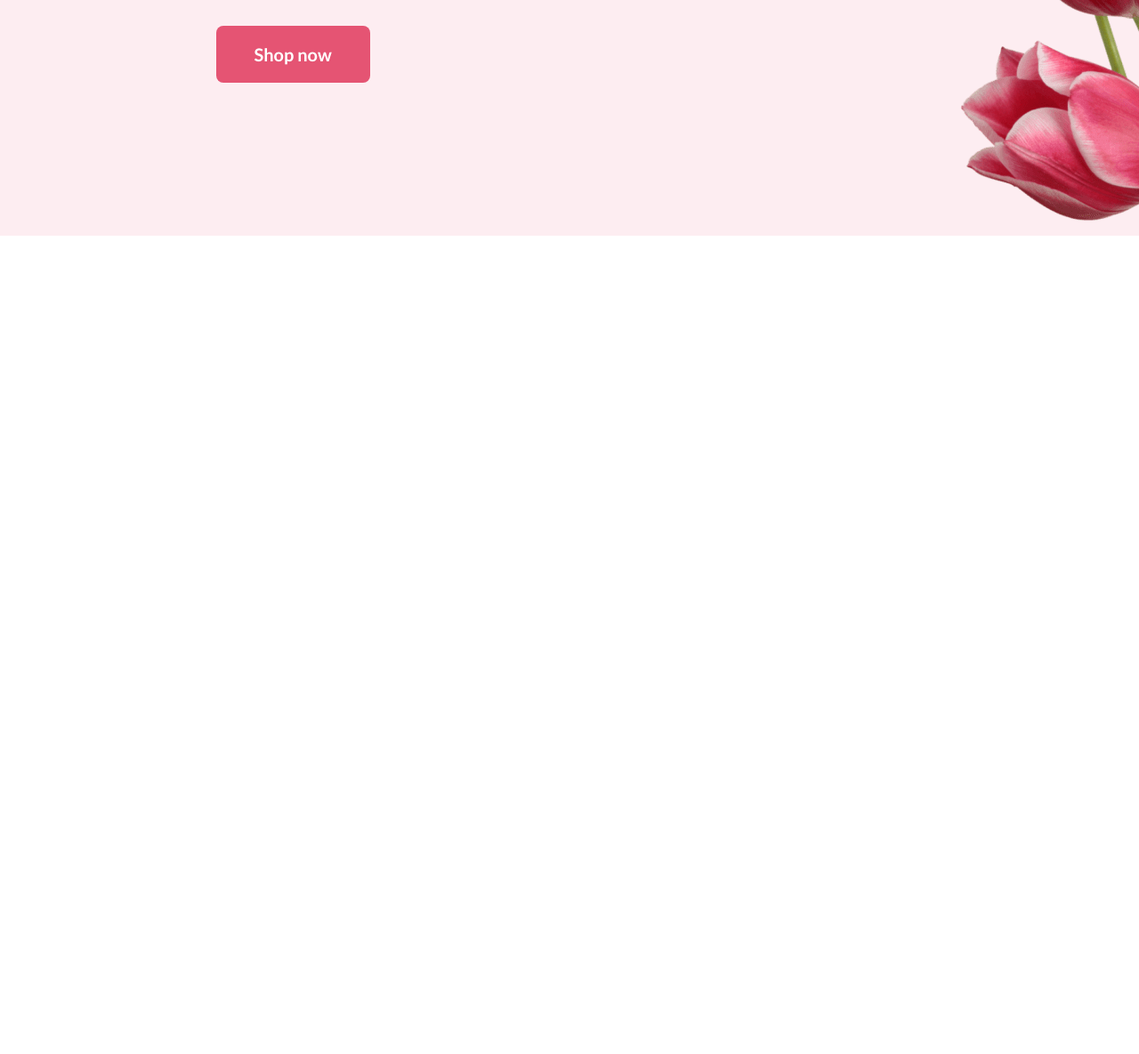
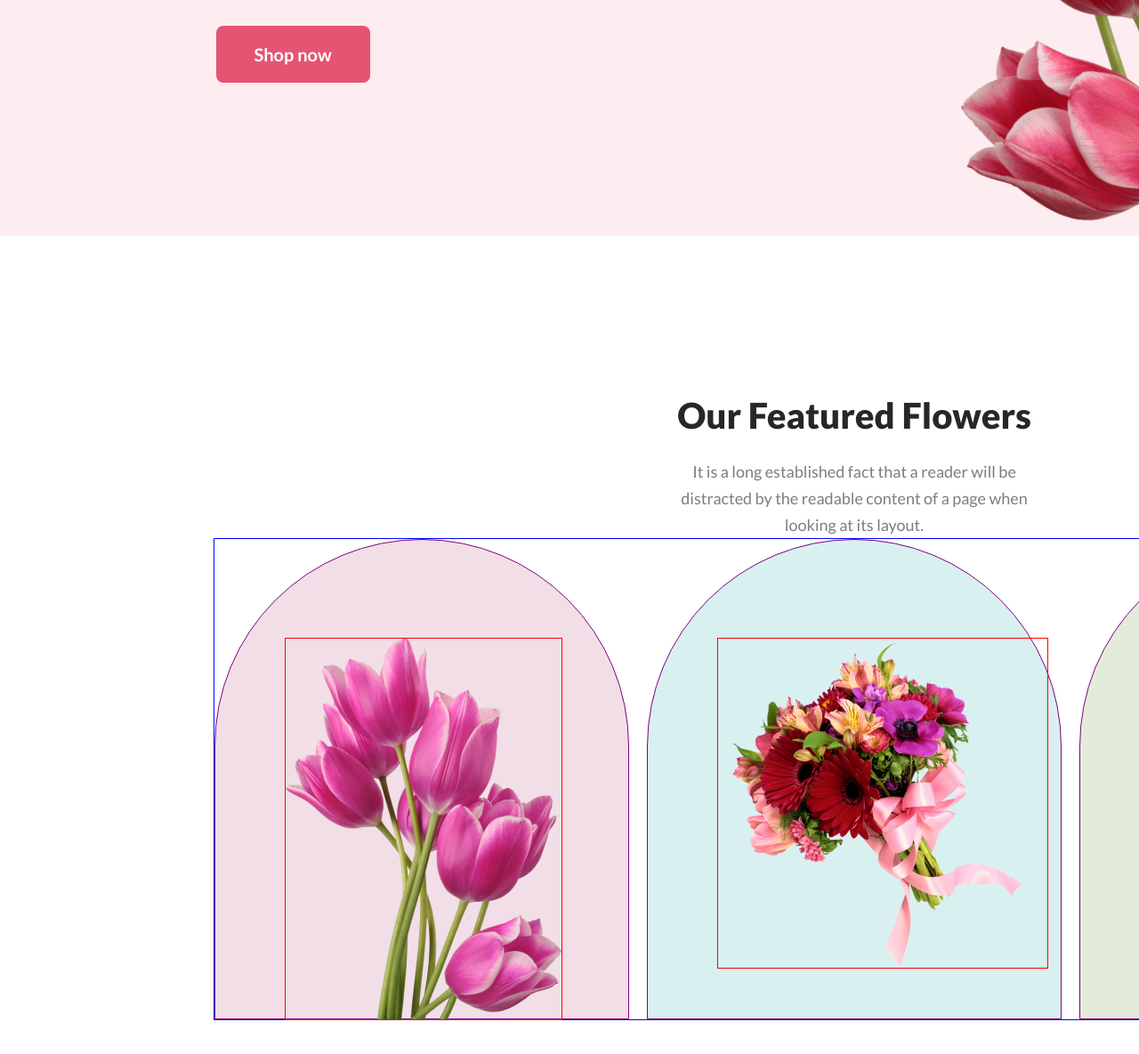
Before and after one commit to FAHIM-33/Assignment-1, a plain HTML site: page index.html in a window 1280 px wide. Shown: the part 672-1857 px from the top of the page at 89% size. Before the commit the page ends 940 px from the top, so only its background shows below. Drawn offline with Linux system fonts and the light colour scheme.

Commit message:
doing featured section

```diff
--- a/index.html
+++ b/index.html
@@ -31,10 +31,31 @@
     <div class="banner-right">
         <img class="banner-img" src="./image/pngwing 10.png" alt="image of flower">
     </div>
+    </header>
 </section>
 
-    </header>
     <main>
+        <section class="featured">
+            <div class="featured-upper">
+                <h2 class="section-header">Our Featured Flowers</h2>
+                <p>It is a long established fact that a reader will be distracted by the readable content of a page when looking at its layout.</p>
+            </div>
+            <div class="featured-lower">
+                <div class="box first">
+                    <img src="./image/pngwing 6.png" alt="Picture of flower">
+                </div>
+                <div class="box mid">
+                    <img src="./image/pngwing 5.png" alt="Picture of flower">
+                </div>
+                <div class="box last">
+                    <img src="./image/pngwing 7.png" alt="PIcture of flower">
+                </div>
+            </div>
+        </section>
+
+       <section class="servicce">
+
+       </section>
 
     </main>
     <footer>
--- a/styles.css
+++ b/styles.css
@@ -98,3 +98,57 @@ nav p{
     height: 800px;
     width: 630px;
 }
+/* ---------------------Main Section ------------------ */
+.featured{
+    padding: 0 240px;
+    /* border: 1px solid red; */
+    margin-top: 178px;
+}
+.featured-upper{
+    /* border: 1px solid black; */
+    text-align: center;
+    width: 31%;
+    margin: 0 auto;
+
+}
+.section-header{
+    color: #272727;
+    font-size: 40px;
+    font-weight: 800;
+}
+.featured-upper p{
+    color: rgba(39, 39, 39, 0.60);
+    font-size: 18px;
+    line-height: 30px;
+    margin-top: 24px;
+}
+
+.featured-lower{
+    display: flex;
+    border: 1px solid blue;
+    align-items: end;
+    justify-content: space-between;
+}
+.box{
+    border: 1px solid purple;
+    width: 464px;
+    height: 538px;
+    border-radius: 300px 300px 0px 0px;
+
+
+
+}
+.first{
+    background: rgba(167, 33, 98, 0.15);
+}
+.mid{
+    background: rgba(5, 151, 160, 0.15);
+}
+.last{
+    background: rgba(71, 125, 17, 0.15);
+}
+.box img{
+    margin: 110px 76px 0 78px;
+    border: 1px solid red;
+    position:;
+}
```
Lines whose indentation alone changed are shown as unchanged.
